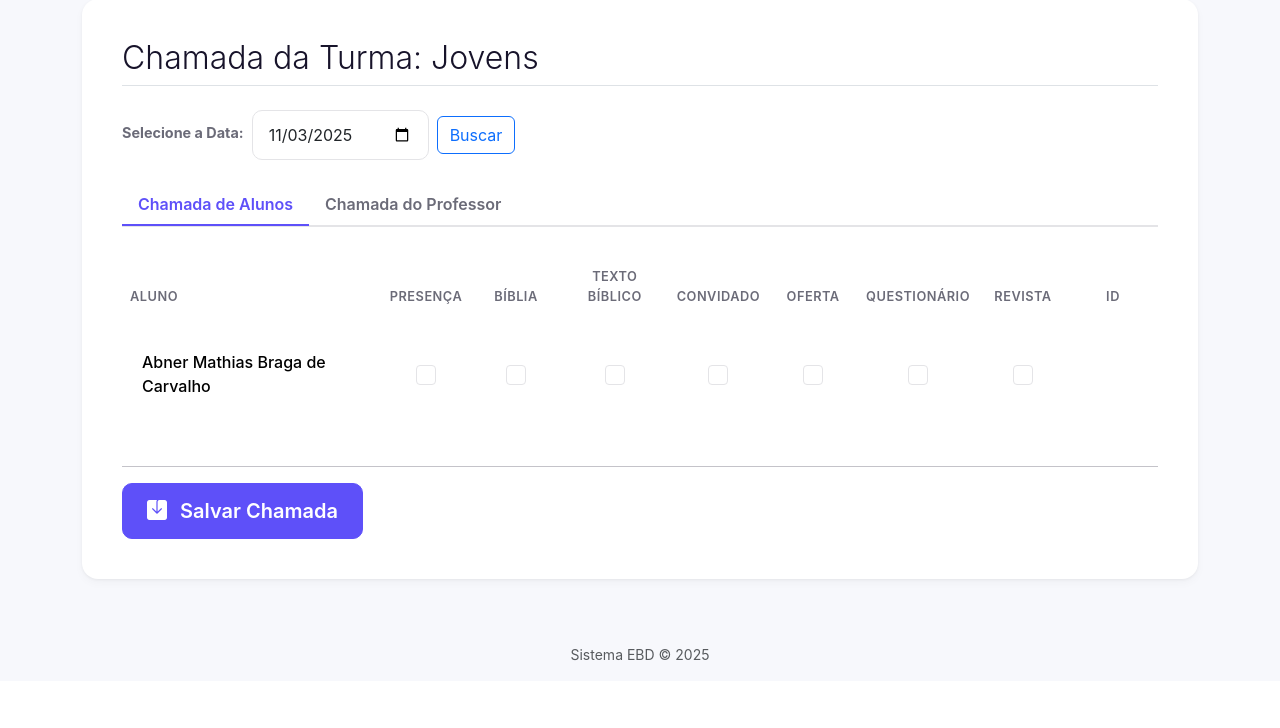
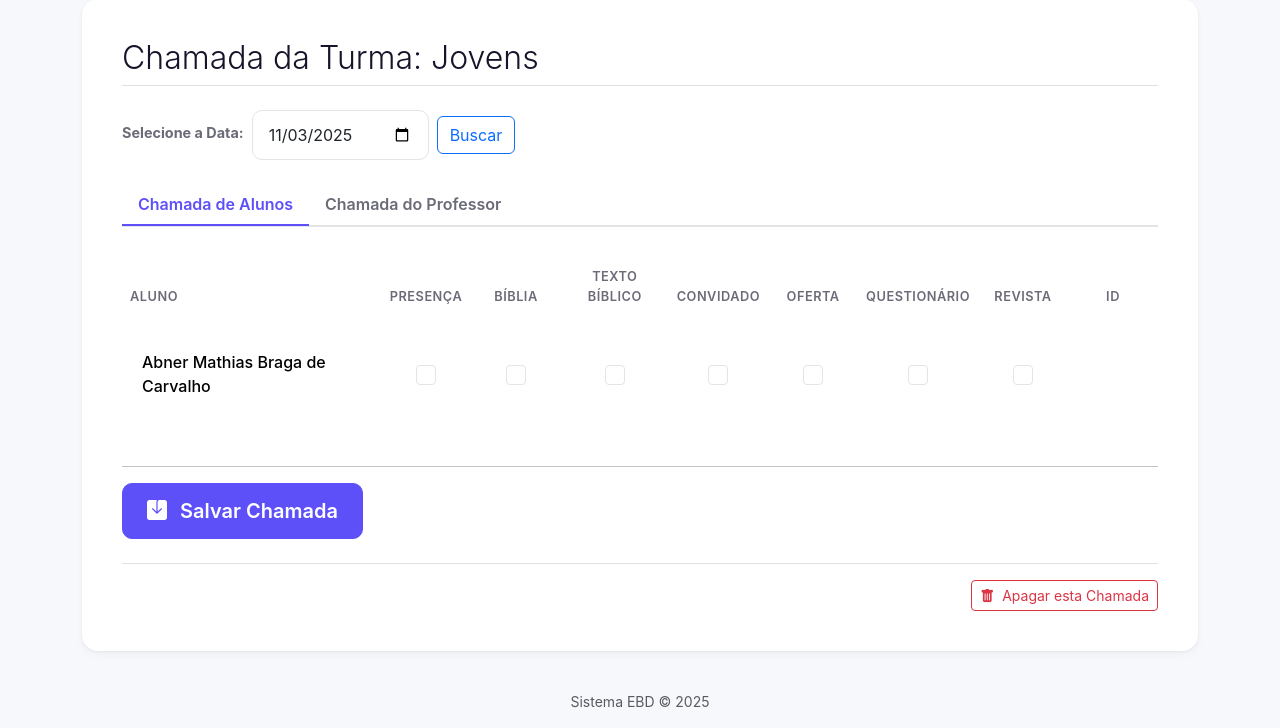
Before and after one commit to WdyCarvalho/SISTEMA-10---EBD, a Django app: page /turma/1/chamada/ in a window 1280 px wide. Shown: the part 119-847 px from the top of the page. Before the commit the page ends 780 px from the top, so only its background shows below. Run offline with Django 5.2, Linux system fonts and the light colour scheme; a user stored in the database is signed in; data comes from the database, SQL or seed files in the repository; both versions use the stored data as it was after the commit.

Commit message:
Botão APAGAR CHAMADA adicionado

```diff
--- a/core/urls.py
+++ b/core/urls.py
@@ -57,4 +57,7 @@ urlpatterns = [
 
     path('gerenciamento/professores/<int:pk>/editar/', views.ProfessorUpdateView.as_view(), name='editar_professor'),
     path('gerenciamento/professores/<int:pk>/apagar/', views.ProfessorDeleteView.as_view(), name='apagar_professor'),
+
+    path('chamada/<int:pk>/apagar/', views.ChamadaDeleteView.as_view(), name='apagar_chamada'),
+    # END CHANGE
 ]
--- a/core/views.py
+++ b/core/views.py
@@ -132,6 +132,7 @@ def pagina_chamada(request, turma_id):
         'formset_alunos': formset_alunos,
         'form_professor': form_professor, # Pode ser None
         'data_selecionada_str': data_selecionada_str,
+        'chamada': chamada,
     }
     return render(request, 'chamada.html', contexto)
 
@@ -615,9 +616,6 @@ class TurmaDeleteView(SupervisorRequiredMixin, DeleteView):
         context['tipo_item'] = 'turma'
         return context
 
-# core/views.py
-# ...
-
 # View para Editar Aluno
 class AlunoUpdateView(SupervisorRequiredMixin, UpdateView):
     model = Aluno
@@ -705,3 +703,85 @@ class ProfessorDeleteView(SupervisorRequiredMixin, DeleteView):
         context['tipo_item'] = 'professor (o usuário de login)'
         context['aviso_extra'] = 'As turmas que este professor lecionava ficarão sem professor titular.'
         return context
+
+class ProfessorOwnerOrSupervisorMixin(LoginRequiredMixin, UserPassesTestMixin):
+    """
+    Mixin de segurança que permite acesso a Supervisores OU
+    ao Professor que é "dono" do objeto (através da turma).
+    """
+    def test_func(self):
+        # Pega as permissões do contexto
+        permissores = permissoes_context(self.request)
+
+        # Supervisores sempre têm acesso
+        if permissores['is_supervisor']:
+            return True
+
+        # Pega o objeto (Turma ou Chamada) que está sendo acessado
+        obj = self.get_object()
+
+        # Determina a qual turma o objeto pertence
+        turma_do_objeto = None
+        if isinstance(obj, Turma):
+            turma_do_objeto = obj
+        elif isinstance(obj, Chamada):
+            turma_do_objeto = obj.turma
+
+        # Professores só têm acesso se forem donos da turma
+        if permissores['is_professor'] and turma_do_objeto and turma_do_objeto.professor == self.request.user:
+            return True
+
+        return False
+
+    def handle_no_permission(self):
+        return HttpResponseForbidden("<h1>Acesso Negado</h1><p>Você não tem permissão para gerenciar este item.</p>")
+
+
+class ChamadaDeleteView(ProfessorOwnerOrSupervisorMixin, DeleteView):
+    model = Chamada
+    template_name = 'confirmar_apagamento.html'
+
+    def get_success_url(self):
+        """ Redireciona de volta para a página correta (hub ou dashboard) """
+        if permissoes_context(self.request)['is_supervisor']:
+            # Supervisores voltam para o gerenciamento de turmas
+            return reverse_lazy('gerenciamento_turmas')
+        # Professores voltam para seu dashboard
+        return reverse_lazy('dashboard')
+
+    @transaction.atomic
+    def form_valid(self, form):
+        """
+        Sobrescrevemos o 'form_valid' para recalcular os pontos
+        ANTES que os registros sejam apagados em cascata.
+        """
+        chamada = self.get_object()
+        chamada_data_str = chamada.data.strftime('%d/%m/%Y')
+
+        # 1. Encontrar todos os Alunos e Professores afetados por esta chamada
+        # Usamos .distinct() para evitar recalcular o mesmo aluno várias vezes
+        alunos_afetados = Aluno.objects.filter(registros_de_chamada__chamada=chamada).distinct()
+        prof_afetado = PerfilProfessor.objects.filter(registros_de_chamada__chamada=chamada).first()
+
+        # 2. Apagar a chamada (Isso apagará todos os Registros em cascata)
+        # O super().form_valid(form) executa a exclusão
+        response = super().form_valid(form)
+
+        # 3. Mandar recalcular os pontos TOTAIS de todos os afetados
+        for aluno in alunos_afetados:
+            aluno.recalcular_pontos_totais()
+
+        if prof_afetado:
+            prof_afetado.recalcular_pontos_totais()
+
+        messages.success(self.request, f"A chamada da turma {chamada.turma.nome} do dia {chamada_data_str} foi apagada com sucesso.")
+        return response
+
+    def get_context_data(self, **kwargs):
+        context = super().get_context_data(**kwargs)
+        context['item_nome'] = f"Chamada de {self.object.turma.nome} ({self.object.data.strftime('%d/%m/%Y')})"
+        context['tipo_item'] = 'chamada'
+        context['aviso_extra'] = 'Todos os registros de presença e pontos dos alunos e do professor para este dia serão permanentemente apagados.'
+        return context
+
+# END CHANGE
--- a/templates/chamada.html
+++ b/templates/chamada.html
@@ -108,4 +108,9 @@
             Salvar Chamada
         </button>
     </form>
+    <div class="text-end mt-4 pt-3 border-top">
+        <a href="{% url 'apagar_chamada' chamada.id %}" class="btn btn-sm btn-outline-danger">
+            <i class="bi bi-trash-fill me-1"></i> Apagar esta Chamada
+        </a>
+    </div>
 {% endblock %}
--- a/templates/confirmar_apagamento.html
+++ b/templates/confirmar_apagamento.html
@@ -6,9 +6,13 @@
     <h2 class="fw-light border-bottom pb-2 mb-4">Confirmar Apagamento</h2>
 
     <p class="lead">Tem certeza que deseja apagar {{ tipo_item|default:"o item" }} <strong>"{{ item_nome|default:"este item" }}"</strong>?</p>
+
     <p class="text-danger"><i class="bi bi-exclamation-triangle-fill me-1"></i>Esta ação não pode ser desfeita.</p>
+
     {% if aviso_extra %}
+        <p class="text-warning"><i class="bi bi-info-circle-fill me-1"></i>{{ aviso_extra }}</p>
 
+    {% endif %}
     <form method="post">
         {% csrf_token %}
         <hr class="my-4">
```
Also changed, not shown: db.sqlite3.
